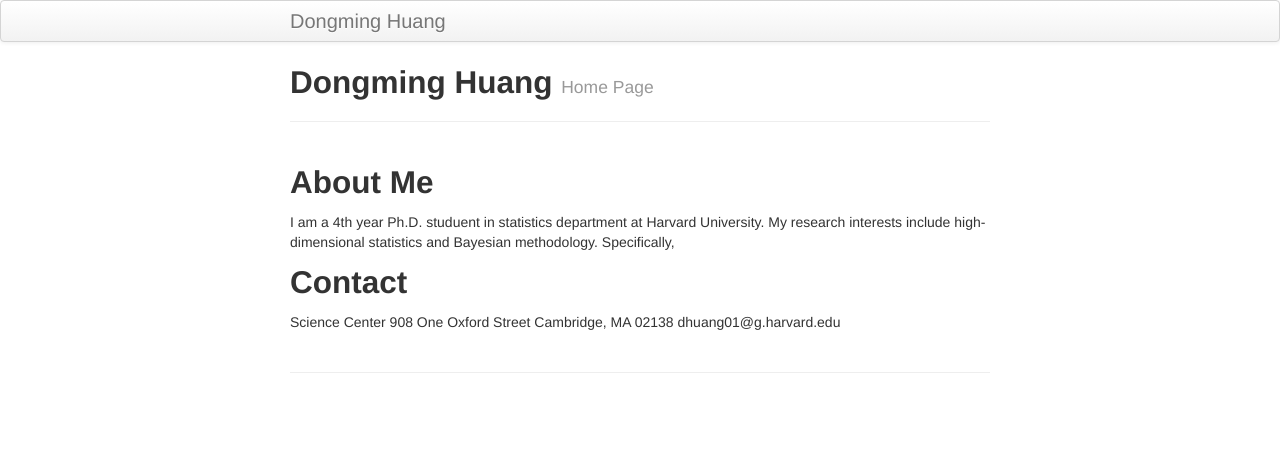
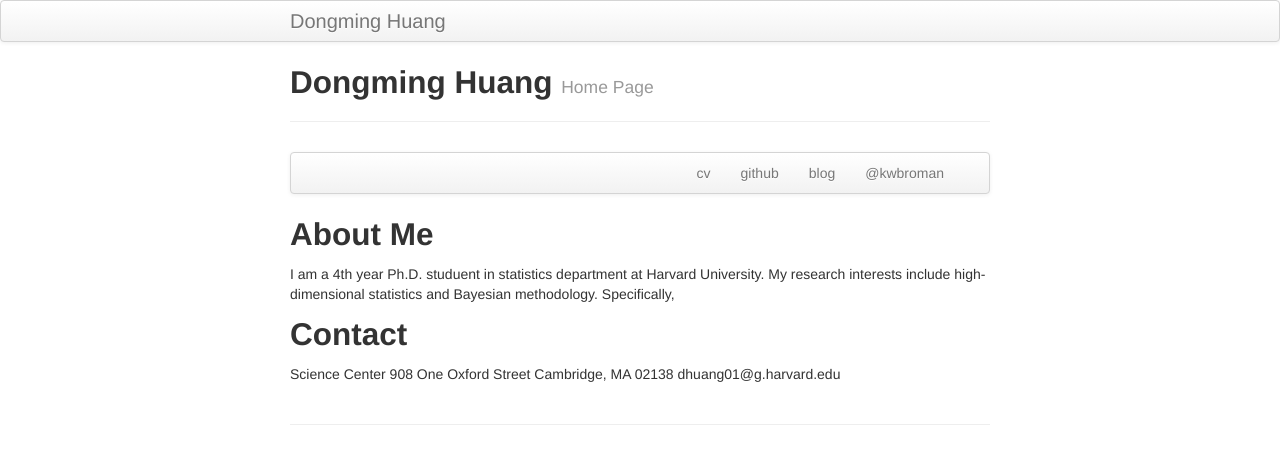
Before and after one commit to stathuang/dmhuang.github.io, a Jekyll site: the page built from index.md, in a window 1280 px wide. Shown: the top 464 px of the page. Built offline with Jekyll 4.4.1, drawn with Linux system fonts in a browser that asks for light colours.

Commit message:
Update index.md

```diff
--- a/index.md
+++ b/index.md
@@ -4,6 +4,18 @@
 tagline: Home Page
 description: Personal Webpage
 ---
+
+
+<div class="navbar">
+  <div class="navbar-inner">
+      <ul class="nav">
+          <li><a href="{{ BASE_PATH }}/cv.pdf">cv</a></li>
+          <li><a href="https://github.com/kbroman">github</a></li>
+          <li><a href="https://kbroman.org/blog">blog</a></li>
+          <li><a href="https://twitter.com/kwbroman">@kwbroman</a></li>
+      </ul>
+  </div>
+</div>
 
 ## About Me
 I am a 4th year Ph.D. studuent in statistics department at Harvard University. My research interests include high-dimensional statistics and Bayesian methodology. Specifically,
```
